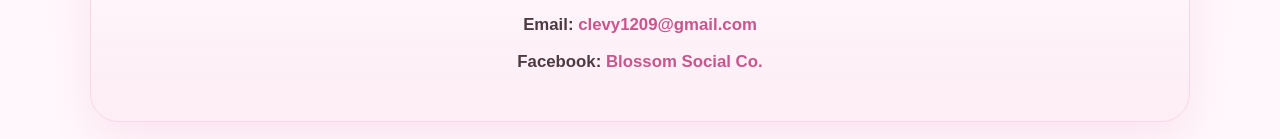
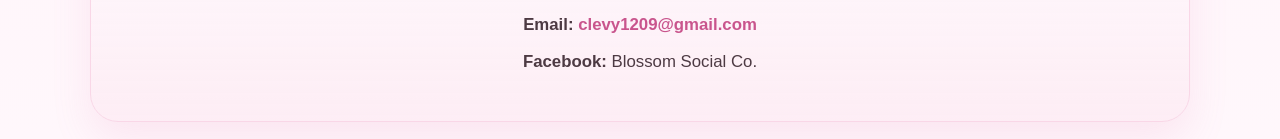
Before and after one commit to camlev977-dot/Blossom-social.github.io, a plain HTML site: page index.HTML in a window 1280 px wide. Shown: the part 2061-2200 px from the top of the page. Drawn offline with Linux system fonts and the light colour scheme.

Commit message:
Add files via upload

```diff
--- a/index.HTML
+++ b/index.HTML
@@ -1,4 +1,5 @@
 <!DOCTYPE html>
+<!-- GitHub Pages ready: save this file as index.html in the root of your repository -->
 <html lang="en">
 <head>
   <meta charset="UTF-8" />
@@ -392,7 +393,7 @@
         <p>Message Blossom Social to ask about pricing, setup, or monthly management.</p>
         <p><strong>Phone:</strong> <a href="tel:8564192473">856-419-2473</a></p>
         <p><strong>Email:</strong> <a href="mailto:clevy1209@gmail.com">clevy1209@gmail.com</a></p>
-        <p><strong>Facebook:</strong> <a href="https://facebook.com" target="_blank" rel="noopener">Blossom Social Co.</a></p>
+        <p><strong>Facebook:</strong> Blossom Social Co.</p>
       </div>
     </div>
   </section>
```
